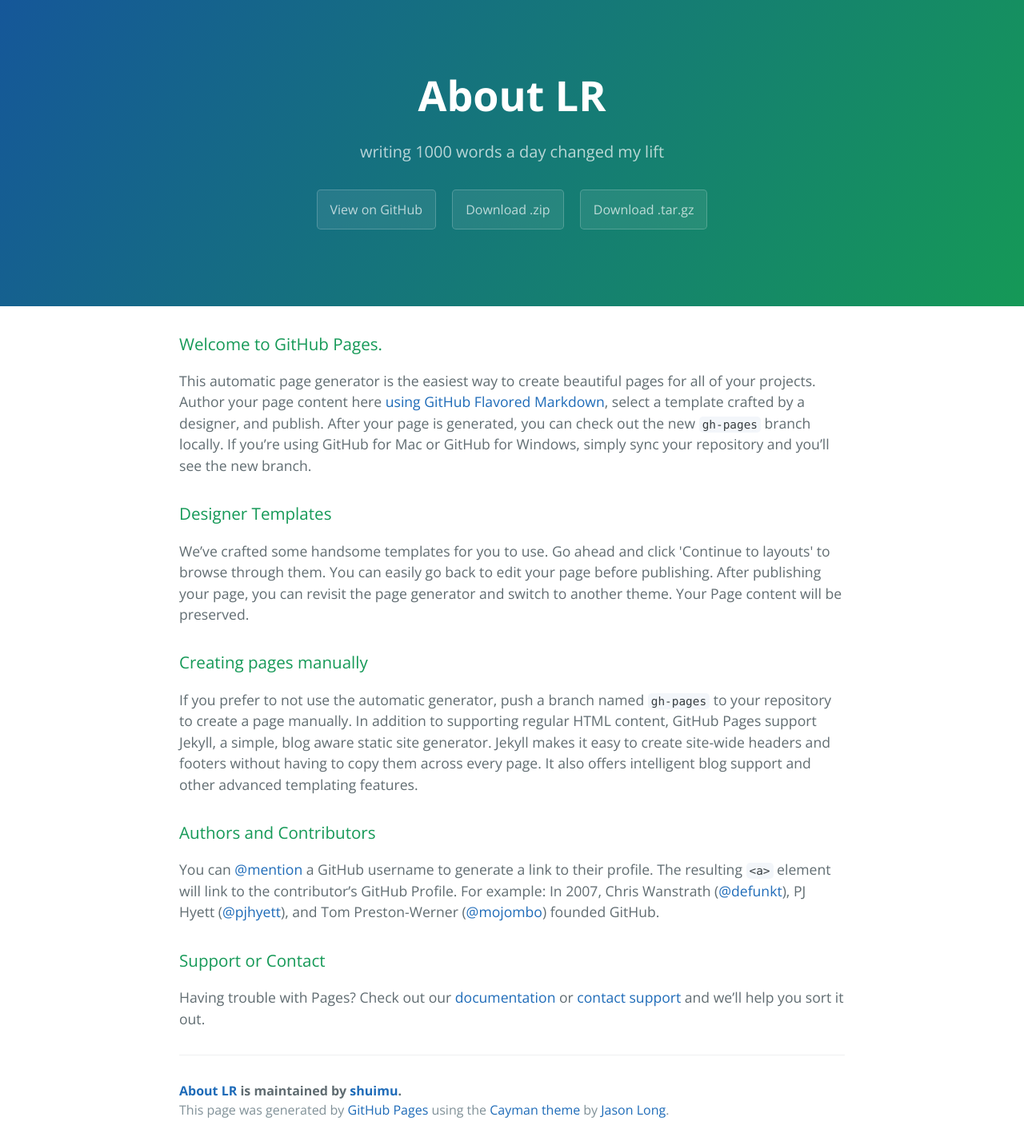
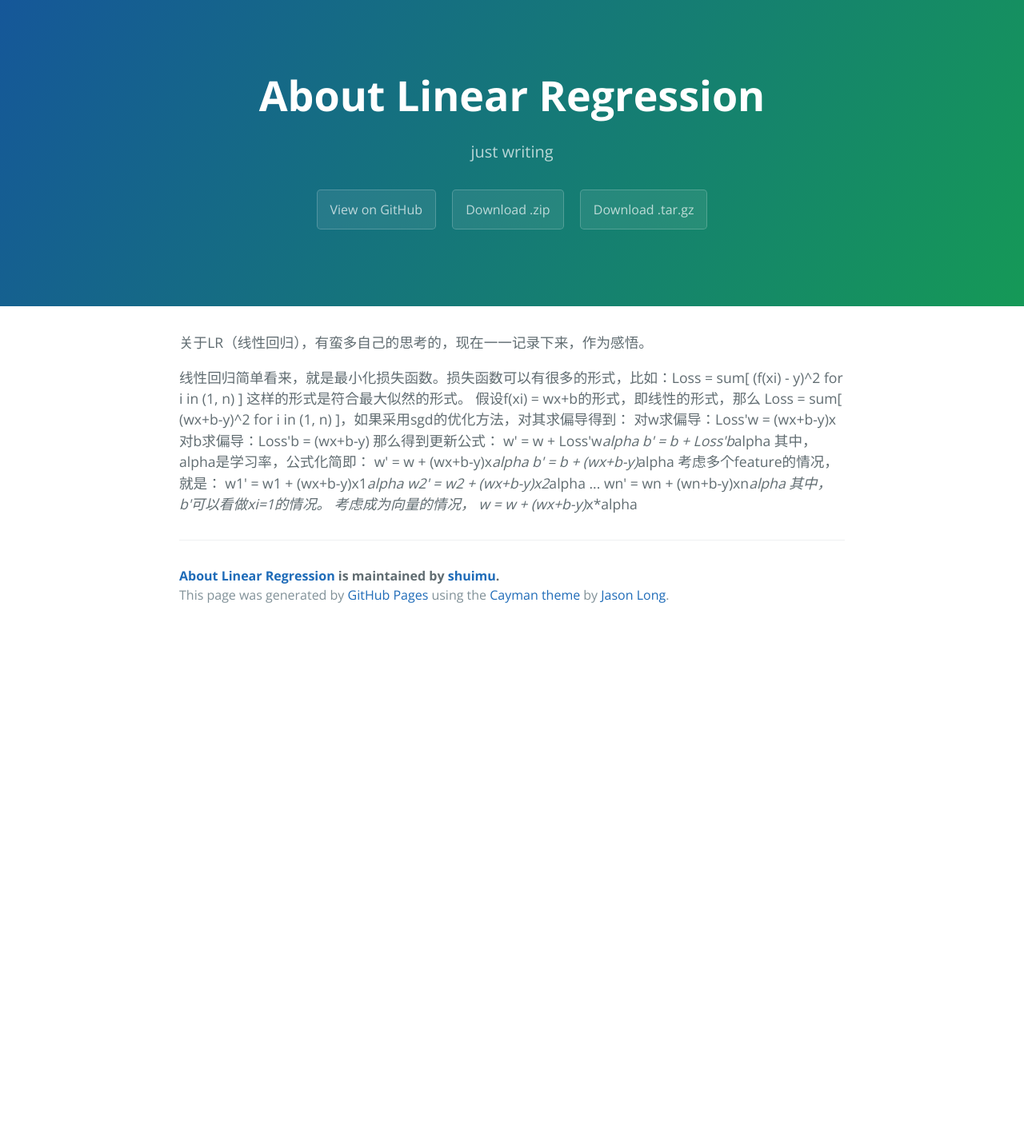
Before and after one commit to shuimu/About-LR, a Jekyll site: the page index.html, which Jekyll copies as it is, in a window 1280 px wide. Shown: the whole page at 80% size. Built offline with Jekyll 4.4.1, drawn with Linux system fonts in a browser that asks for light colours; after the commit the page ends 900 px from its top, so only the background shows below that.

```diff
--- a/index.html
+++ b/index.html
@@ -2,7 +2,7 @@
 <html lang="en-us">
   <head>
     <meta charset="UTF-8">
-    <title>About LR by shuimu</title>
+    <title>About Linear Regression by shuimu</title>
     <meta name="viewport" content="width=device-width, initial-scale=1">
     <link rel="stylesheet" type="text/css" href="stylesheets/normalize.css" media="screen">
     <link href='https://fonts.googleapis.com/css?family=Open+Sans:400,700' rel='stylesheet' type='text/css'>
@@ -11,41 +11,37 @@
   </head>
   <body>
     <section class="page-header">
-      <h1 class="project-name">About LR</h1>
-      <h2 class="project-tagline">writing 1000 words a day changed my lift</h2>
+      <h1 class="project-name">About Linear Regression</h1>
+      <h2 class="project-tagline">just writing</h2>
       <a href="https://github.com/shuimu/About-LR" class="btn">View on GitHub</a>
       <a href="https://github.com/shuimu/About-LR/zipball/master" class="btn">Download .zip</a>
       <a href="https://github.com/shuimu/About-LR/tarball/master" class="btn">Download .tar.gz</a>
     </section>
 
     <section class="main-content">
-      <h3>
-<a id="welcome-to-github-pages" class="anchor" href="#welcome-to-github-pages" aria-hidden="true"><span class="octicon octicon-link"></span></a>Welcome to GitHub Pages.</h3>
+      <p>关于LR（线性回归），有蛮多自己的思考的，现在一一记录下来，作为感悟。</p>
 
-<p>This automatic page generator is the easiest way to create beautiful pages for all of your projects. Author your page content here <a href="https://guides.github.com/features/mastering-markdown/">using GitHub Flavored Markdown</a>, select a template crafted by a designer, and publish. After your page is generated, you can check out the new <code>gh-pages</code> branch locally. If you’re using GitHub for Mac or GitHub for Windows, simply sync your repository and you’ll see the new branch.</p>
-
-<h3>
-<a id="designer-templates" class="anchor" href="#designer-templates" aria-hidden="true"><span class="octicon octicon-link"></span></a>Designer Templates</h3>
-
-<p>We’ve crafted some handsome templates for you to use. Go ahead and click 'Continue to layouts' to browse through them. You can easily go back to edit your page before publishing. After publishing your page, you can revisit the page generator and switch to another theme. Your Page content will be preserved.</p>
-
-<h3>
-<a id="creating-pages-manually" class="anchor" href="#creating-pages-manually" aria-hidden="true"><span class="octicon octicon-link"></span></a>Creating pages manually</h3>
-
-<p>If you prefer to not use the automatic generator, push a branch named <code>gh-pages</code> to your repository to create a page manually. In addition to supporting regular HTML content, GitHub Pages support Jekyll, a simple, blog aware static site generator. Jekyll makes it easy to create site-wide headers and footers without having to copy them across every page. It also offers intelligent blog support and other advanced templating features.</p>
-
-<h3>
-<a id="authors-and-contributors" class="anchor" href="#authors-and-contributors" aria-hidden="true"><span class="octicon octicon-link"></span></a>Authors and Contributors</h3>
-
-<p>You can <a href="https://github.com/blog/821" class="user-mention">@mention</a> a GitHub username to generate a link to their profile. The resulting <code>&lt;a&gt;</code> element will link to the contributor’s GitHub Profile. For example: In 2007, Chris Wanstrath (<a href="https://github.com/defunkt" class="user-mention">@defunkt</a>), PJ Hyett (<a href="https://github.com/pjhyett" class="user-mention">@pjhyett</a>), and Tom Preston-Werner (<a href="https://github.com/mojombo" class="user-mention">@mojombo</a>) founded GitHub.</p>
-
-<h3>
-<a id="support-or-contact" class="anchor" href="#support-or-contact" aria-hidden="true"><span class="octicon octicon-link"></span></a>Support or Contact</h3>
-
-<p>Having trouble with Pages? Check out our <a href="https://help.github.com/pages">documentation</a> or <a href="https://github.com/contact">contact support</a> and we’ll help you sort it out.</p>
+<p>线性回归简单看来，就是最小化损失函数。损失函数可以有很多的形式，比如：Loss = sum[ (f(xi) - y)^2 for i in (1, n) ] 这样的形式是符合最大似然的形式。
+假设f(xi) = wx+b的形式，即线性的形式，那么 Loss = sum[ (wx+b-y)^2 for i in (1, n) ]，如果采用sgd的优化方法，对其求偏导得到：
+对w求偏导：Loss'w = (wx+b-y)x
+对b求偏导：Loss'b = (wx+b-y)
+那么得到更新公式：
+w' = w + Loss'w<em>alpha
+b' = b + Loss'b</em>alpha
+其中，alpha是学习率，公式化简即：
+w' = w + (wx+b-y)x<em>alpha
+b' = b + (wx+b-y)</em>alpha
+考虑多个feature的情况，就是：
+w1' = w1 + (wx+b-y)x1<em>alpha
+w2' = w2 + (wx+b-y)x2</em>alpha
+...
+wn' = wn + (wn+b-y)xn<em>alpha
+其中，b'可以看做xi=1的情况。
+考虑成为向量的情况，
+w = w + (wx+b-y)</em>x*alpha</p>
 
       <footer class="site-footer">
-        <span class="site-footer-owner"><a href="https://github.com/shuimu/About-LR">About LR</a> is maintained by <a href="https://github.com/shuimu">shuimu</a>.</span>
+        <span class="site-footer-owner"><a href="https://github.com/shuimu/About-LR">About Linear Regression</a> is maintained by <a href="https://github.com/shuimu">shuimu</a>.</span>
 
         <span class="site-footer-credits">This page was generated by <a href="https://pages.github.com">GitHub Pages</a> using the <a href="https://github.com/jasonlong/cayman-theme">Cayman theme</a> by <a href="https://twitter.com/jasonlong">Jason Long</a>.</span>
       </footer>
```
Also changed, not shown: params.json (+1 -1 lines).
